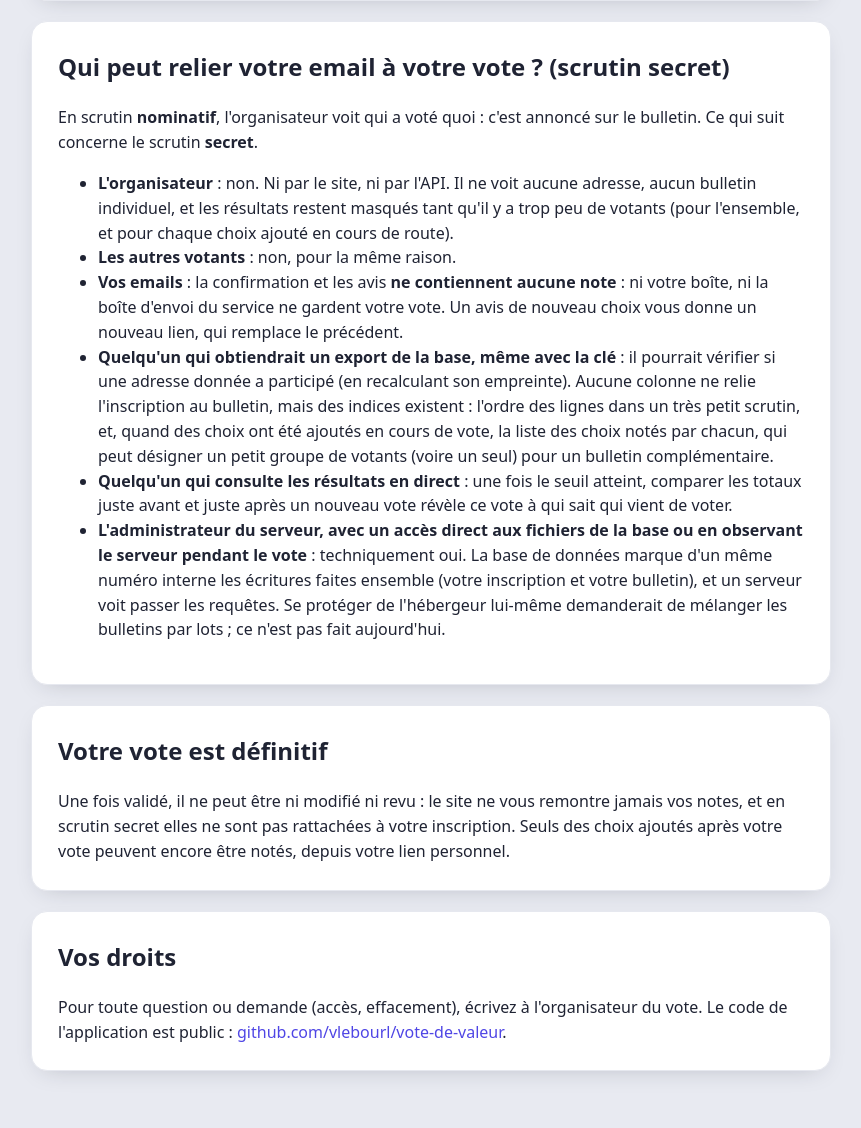
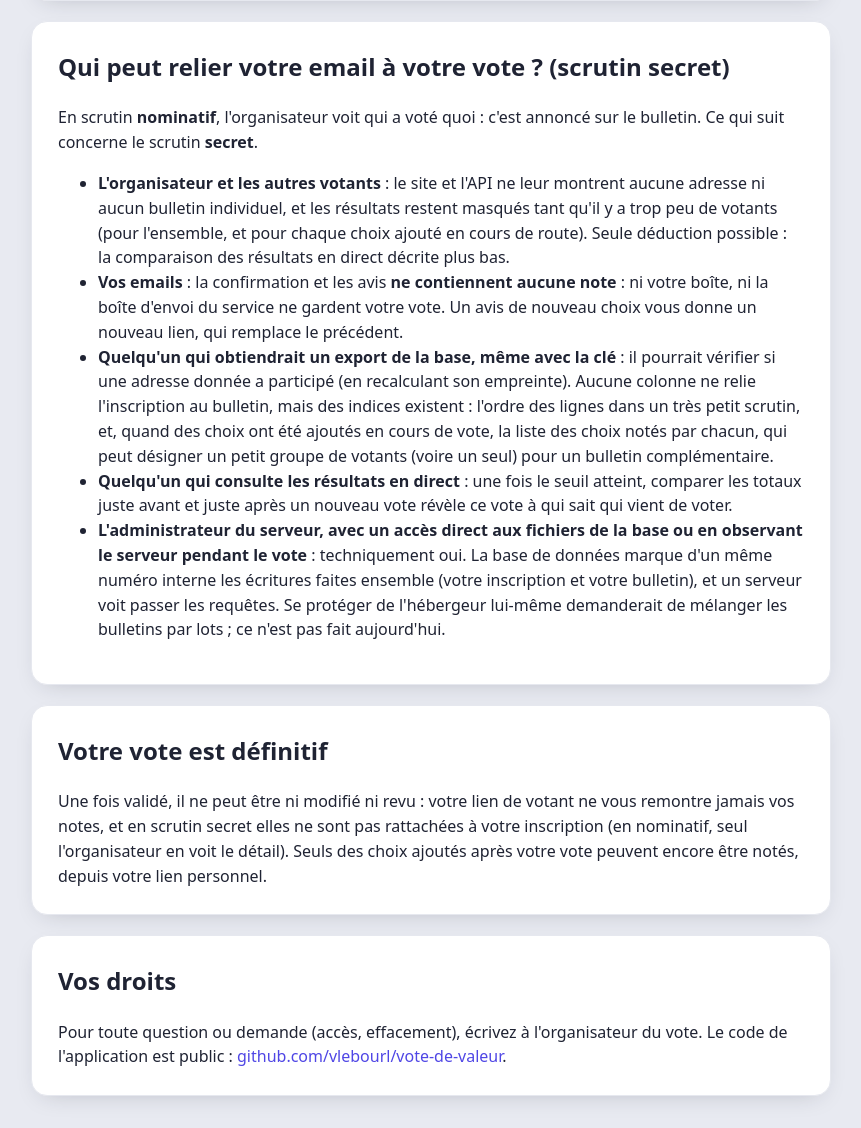
Before and after one commit to vlebourl/vote-de-valeur, a Node server app: page /donnees in a window 1280 px wide. Shown: the part 1012-2140 px from the top of the page, without its empty margins (209-1070 px from the left). Run offline with Node 20, Linux system fonts and the light colour scheme.

Commit message:
1.2.0 : passe finale — quota distingué d'un échec d'envoi, adresse illisible sans quota, message de lien remplacé valable en mode nom, textes exacts (résultats en direct, organisateur votant en nominatif)

```diff
--- a/src/routes/polls.js
+++ b/src/routes/polls.js
@@ -193,7 +193,10 @@ router.post('/polls/:id/notify', requireAuth, (req, res) => manageAction(req, re
   if (!r.eligible) return 'Aucun votant à prévenir : personne n\'a de nouveau choix à noter.';
   return `Avis envoyé à ${r.sent} votant${r.sent > 1 ? 's' : ''}`
     + (r.failed ? ` (${r.failed} échec${r.failed > 1 ? 's' : ''})` : '')
-    + (r.remaining ? `. ${r.remaining} restent à prévenir (quota de ${EMAILS_PER_HOUR.user} emails par heure atteint) : réessayez plus tard.` : '.');
+    + (!r.remaining ? '.'
+      : r.quotaReached
+        ? `. ${r.remaining} restent à prévenir (quota de ${EMAILS_PER_HOUR.user} emails par heure atteint) : réessayez plus tard.`
+        : `. ${r.remaining} restent à prévenir : réessayez.`);
 }));
 
 router.post('/polls/:id/status', requireAuth, async (req, res) => {
--- a/src/routes/vote.js
+++ b/src/routes/vote.js
@@ -298,7 +298,7 @@ router.post('/vote/:id/ballot/:token', async (req, res) => {
 
   if (outcome === 'gone') return res.status(404).render('error', { message: 'Vote introuvable.' });
   if (outcome === 'token_replaced') {
-    return res.status(409).render('error', { message: 'Ce lien vient d\'être remplacé par un lien plus récent, envoyé par email : votre bulletin n\'a pas été enregistré. Utilisez le nouveau lien.' });
+    return res.status(409).render('error', { message: 'Ce lien vient d\'être remplacé par un lien plus récent : votre bulletin n\'a pas été enregistré. Utilisez le lien le plus récent (reçu par email, ou ouvert en ressaisissant votre nom).' });
   }
   if (outcome === 'closed') return res.render('vote_closed', { poll, voted: false });
   if (outcome === 'already_voted') return res.redirect(`/vote/${poll.id}/results/${token}`);
--- a/src/services/followups.js
+++ b/src/services/followups.js
@@ -98,11 +98,12 @@ export async function subscriberCount(poll) {
 // instant, choix encore à noter et pas déjà signalés) ; le quota n'est réservé
 // qu'ensuite, pour un envoi réel. Le remplacement du lien n'est validé que si
 // l'email part. take(n) réserve n emails (false : quota atteint).
-// Renvoie des nombres seulement : { eligible, sent, failed, remaining }.
+// Renvoie des nombres seulement : { eligible, sent, failed, remaining, quotaReached }.
 export async function notifySubscribers(poll, { take = () => true } = {}) {
   const candidates = await pending(poll);
   let sent = 0;
   let failed = 0;
+  let quotaReached = false;
   for (const voterId of candidates) {
     const token = newToken();
     let done;
@@ -122,9 +123,9 @@ export async function notifySubscribers(poll, { take = () => true } = {}) {
         const notified = new Set(v[0].notified_option_ids);
         const fresh = missing.filter((o) => !notified.has(o.id));
         if (!fresh.length) return 'skip';
-        if (!take(1)) return 'quota';
         const email = openEmail(v[0].email_enc);
         if (!email) throw new Error('adresse illisible');
+        if (!take(1)) return 'quota';
         await client.query('UPDATE poll_voters SET token_hash = $1 WHERE id = $2', [hashToken(token), voterId]);
         await client.query(
           `UPDATE voter_notifications
@@ -144,9 +145,10 @@ export async function notifySubscribers(poll, { take = () => true } = {}) {
       continue;
     }
     if (done === 'sent') sent += 1;
+    if (done === 'quota') quotaReached = true;
     if (done === 'closed' || done === 'quota') break;
   }
-  return { eligible: candidates.length, sent, failed, remaining: await pendingCount(poll) };
+  return { eligible: candidates.length, sent, failed, remaining: await pendingCount(poll), quotaReached };
 }
 
 // Effacement des adresses des scrutins clos (statut ou date de clôture passée).
--- a/src/views/ballot.ejs
+++ b/src/views/ballot.ejs
@@ -45,7 +45,7 @@
   <% } %>
   <div class="final-warning">
     <p style="margin:0 0 8px"><strong><%= sup ? 'Ces notes sont définitives.' : 'Votre vote est définitif.' %></strong>
-      Vous ne pourrez <strong>ni <%= sup ? 'les' : 'le' %> modifier, ni <%= sup ? 'les' : 'le' %> revoir</strong> après validation<% if (poll.is_nominative) { %> : l'organisateur verra vos notes (scrutin nominatif), mais elles ne vous seront plus montrées, ni sur le site ni dans l'email de confirmation.<% } else { %> : pour préserver le secret du vote, vos notes ne sont pas rattachées à votre inscription et ne figurent pas dans l'email de confirmation.<% } %></p>
+      Vous ne pourrez <strong>ni <%= sup ? 'les' : 'le' %> modifier, ni <%= sup ? 'les' : 'le' %> revoir</strong> après validation<% if (poll.is_nominative) { %> : l'organisateur verra vos notes (scrutin nominatif) ; votre lien de votant ne vous les remontrera pas, et l'email de confirmation ne les contient pas.<% } else { %> : pour préserver le secret du vote, vos notes ne sont pas rattachées à votre inscription et ne figurent pas dans l'email de confirmation.<% } %></p>
     <div class="checkbox-row">
       <input type="checkbox" id="final_ack" name="final_ack" required>
       <label for="final_ack">J'ai vérifié mes notes et compris que je ne pourrai ni les modifier ni les revoir.</label>
--- a/src/views/donnees.ejs
+++ b/src/views/donnees.ejs
@@ -22,8 +22,7 @@
   <h2 style="margin-top:0">Qui peut relier votre email à votre vote ? (scrutin secret)</h2>
   <p style="margin-top:0">En scrutin <strong>nominatif</strong>, l'organisateur voit qui a voté quoi : c'est annoncé sur le bulletin. Ce qui suit concerne le scrutin <strong>secret</strong>.</p>
   <ul>
-    <li><strong>L'organisateur</strong> : non. Ni par le site, ni par l'API. Il ne voit aucune adresse, aucun bulletin individuel, et les résultats restent masqués tant qu'il y a trop peu de votants (pour l'ensemble, et pour chaque choix ajouté en cours de route).</li>
-    <li><strong>Les autres votants</strong> : non, pour la même raison.</li>
+    <li><strong>L'organisateur et les autres votants</strong> : le site et l'API ne leur montrent aucune adresse ni aucun bulletin individuel, et les résultats restent masqués tant qu'il y a trop peu de votants (pour l'ensemble, et pour chaque choix ajouté en cours de route). Seule déduction possible : la comparaison des résultats en direct décrite plus bas.</li>
     <li><strong>Vos emails</strong> : la confirmation et les avis <strong>ne contiennent aucune note</strong> : ni votre boîte, ni la boîte d'envoi du service ne gardent votre vote. Un avis de nouveau choix vous donne un nouveau lien, qui remplace le précédent.</li>
     <li><strong>Quelqu'un qui obtiendrait un export de la base, même avec la clé</strong> : il pourrait vérifier si une adresse donnée a participé (en recalculant son empreinte). Aucune colonne ne relie l'inscription au bulletin, mais des indices existent : l'ordre des lignes dans un très petit scrutin, et, quand des choix ont été ajoutés en cours de vote, la liste des choix notés par chacun, qui peut désigner un petit groupe de votants (voire un seul) pour un bulletin complémentaire.</li>
     <li><strong>Quelqu'un qui consulte les résultats en direct</strong> : une fois le seuil atteint, comparer les totaux juste avant et juste après un nouveau vote révèle ce vote à qui sait qui vient de voter.</li>
@@ -33,7 +32,7 @@
 
 <div class="card">
   <h2 style="margin-top:0">Votre vote est définitif</h2>
-  <p style="margin:0">Une fois validé, il ne peut être ni modifié ni revu : le site ne vous remontre jamais vos notes, et en scrutin secret elles ne sont pas rattachées à votre inscription. Seuls des choix ajoutés après votre vote peuvent encore être notés, depuis votre lien personnel.</p>
+  <p style="margin:0">Une fois validé, il ne peut être ni modifié ni revu : votre lien de votant ne vous remontre jamais vos notes, et en scrutin secret elles ne sont pas rattachées à votre inscription (en nominatif, seul l'organisateur en voit le détail). Seuls des choix ajoutés après votre vote peuvent encore être notés, depuis votre lien personnel.</p>
 </div>
 
 <div class="card">
```
Also changed, not shown: README.fr.md (+1 -1 lines), test/followups.test.js (+1 -0 lines), README.md.
